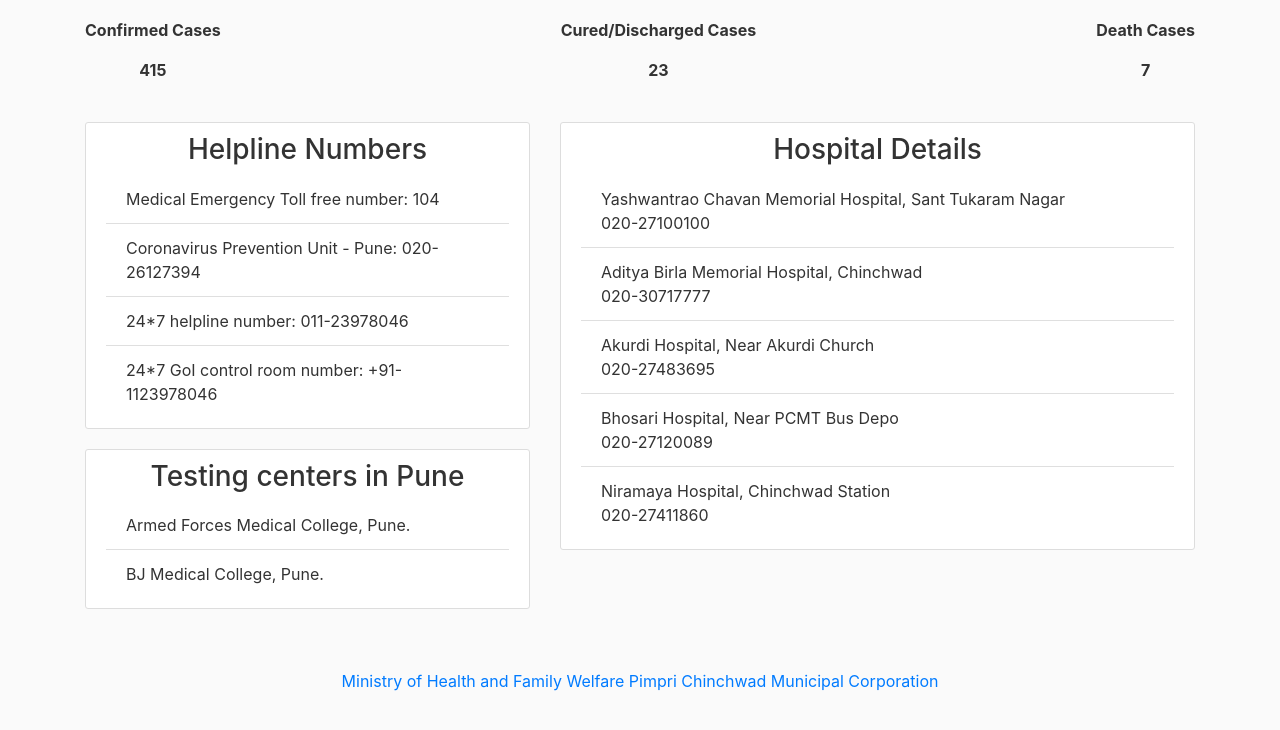
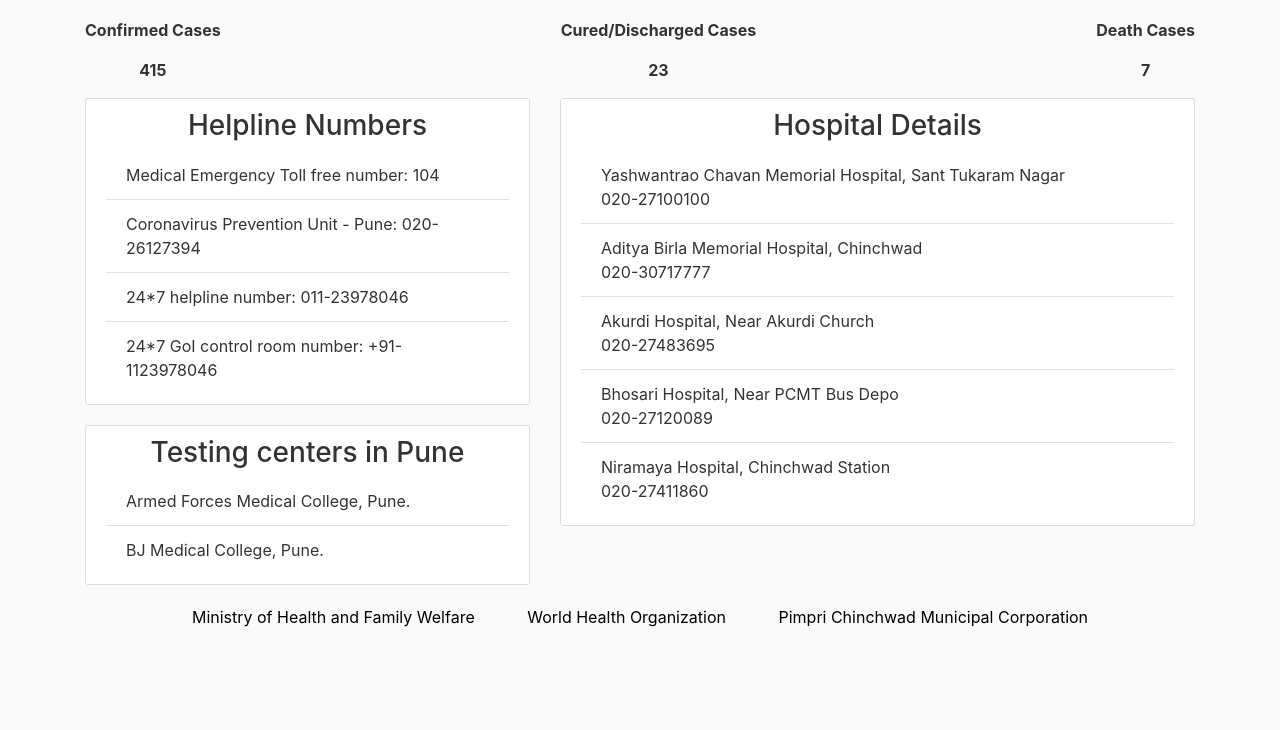
Before and after one commit to HimanshuBelhekar/Covid-19-Helpdesk, a plain HTML site: page index.html in a window 1280 px wide. Shown: the part 62-792 px from the top of the page. Drawn offline with nearby package versions, Linux system fonts and the light colour scheme.

Commit message:
Update index.html

```diff
--- a/index.html
+++ b/index.html
@@ -24,7 +24,7 @@
 					</div>
 					<!-- Right side of nav bar -->
 					<div class="navbar-nav">
-						<a class="nav-item nav-link" href="https://twitter.com/UsAgainstCorona">Twitter</a>
+						<a class="nav-item nav-link" href="https://twitter.com/UsAgainstCorona" target="_blank">Twitter</a>
 					</div>
 				</div>
 			</div>
@@ -47,7 +47,7 @@
 			<p class="font-weight-bolder text-center">7</p>
 		</li>
 		</ul>
-		<br>
+
 		</div>
 		<div class="row">
 			<div class="col-md-5">
@@ -82,10 +82,11 @@
 			</div>
 		</div>
 	</main>
-	<footer class="page-footer font-small blue pt-4">
-		<div class="footer-copyright text-center py-3">
-			<span><a href="https://www.mohfw.gov.in/">Ministry of Health and Family Welfare</a></span>
-			<span><a href="https://www.pcmcindia.gov.in/corona_E.php#navContents">Pimpri Chinchwad Municipal Corporation</a></span>
+	<footer class="page-footer font-small">
+		<div class="footer-copyright text-center">
+			<span class="mr-5"><a href="https://www.mohfw.gov.in/" target="_blank" style="color: black;">Ministry of Health and Family Welfare</a></span>
+			<span class="mr-5"><a href="https://www.who.int/" target="_blank" style="color: black;">World Health Organization</a></span>
+			<span><a href="https://www.pcmcindia.gov.in/corona_E.php#navContents" target="_blank" style="color: black;">Pimpri Chinchwad Municipal Corporation</a></span>
 		</div>
 	</footer>
 </body>
```
